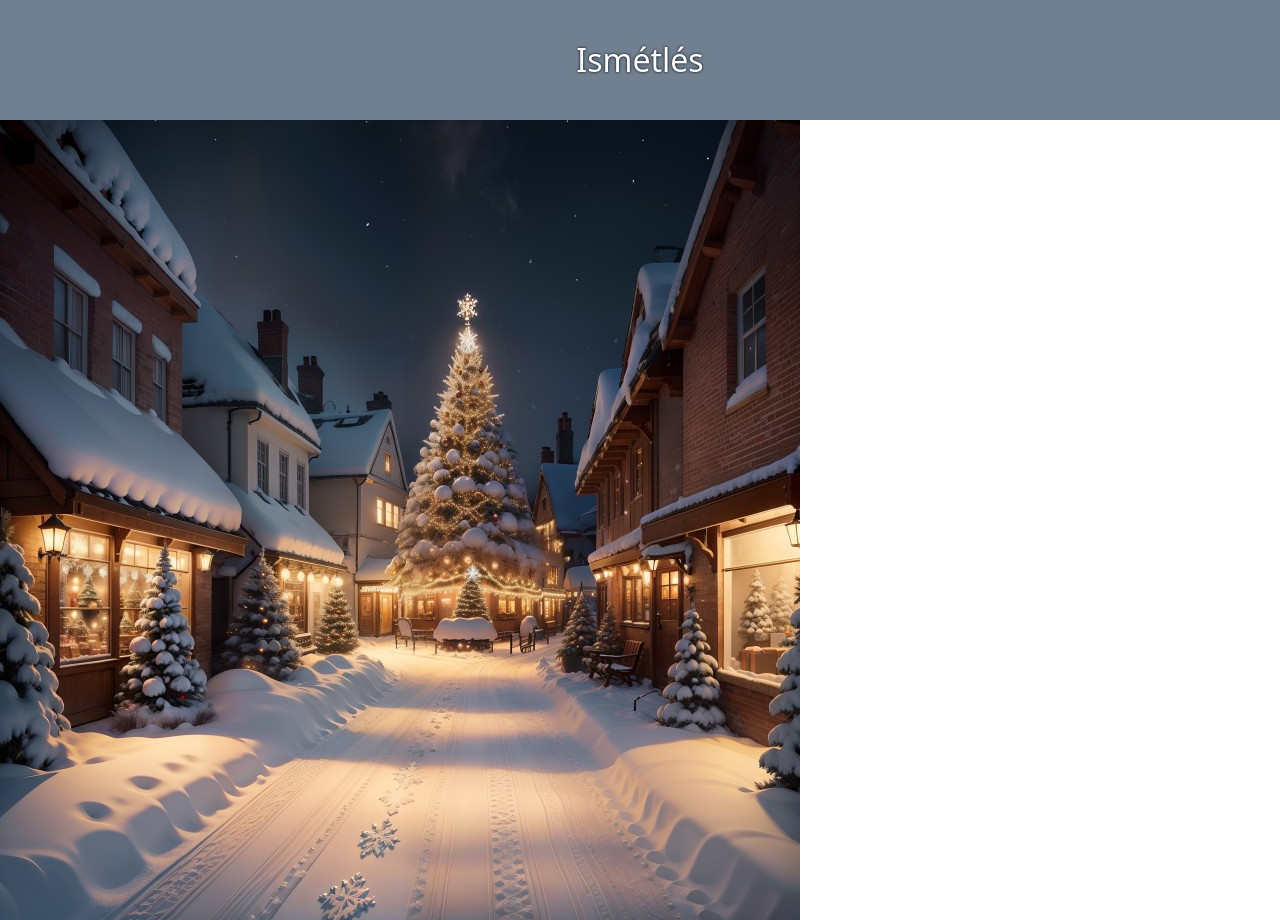
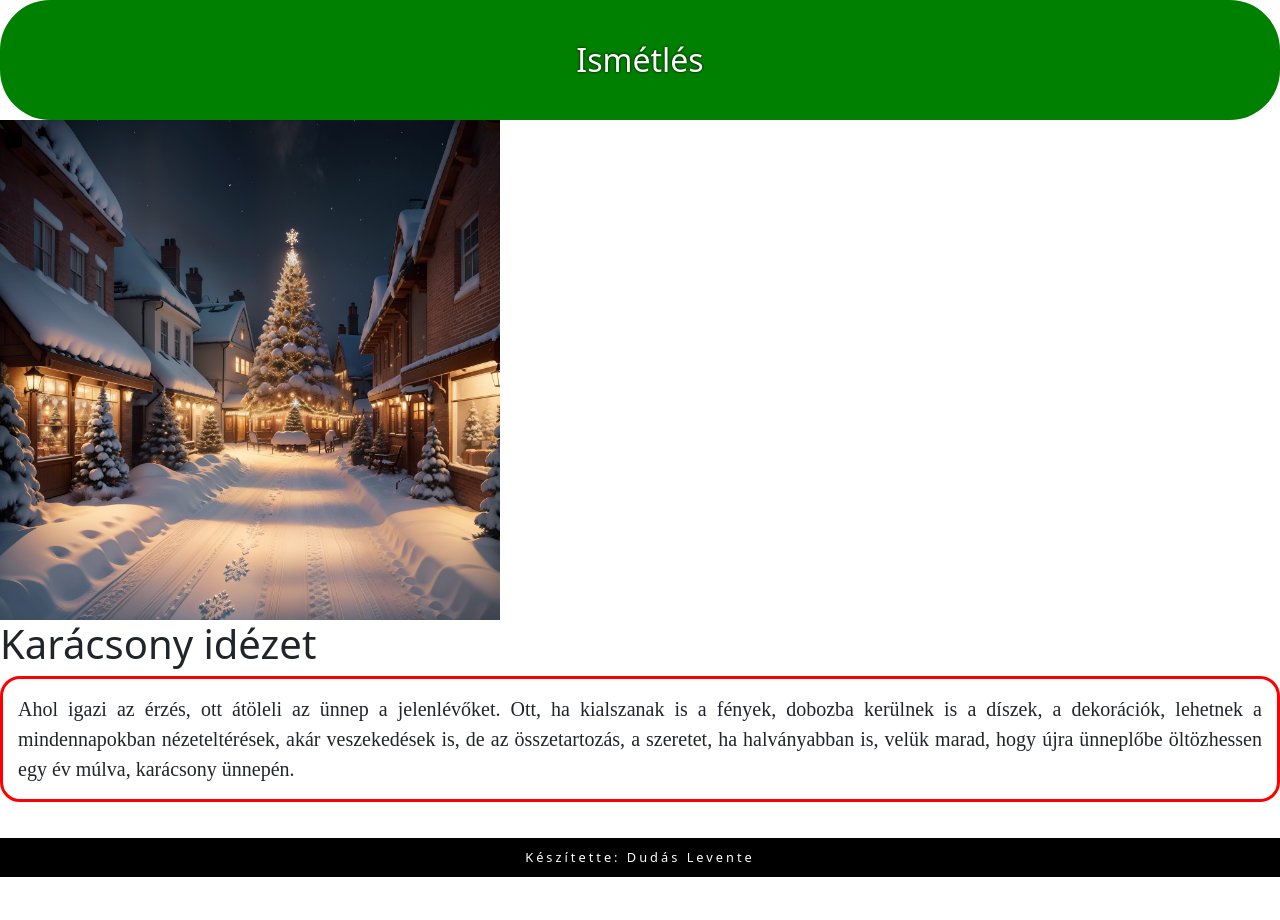
Before and after one commit to dudaslevente/IKT_ism, a plain HTML site: page index.html in a window 1280 px wide. Shown: the top 920 px of the page. After the commit the page ends 877 px from the top, so only its background shows below. Drawn offline with Linux system fonts and the light colour scheme.

Commit message:
Karácsonyi idézet és css formázás

```diff
--- a/index.html
+++ b/index.html
@@ -11,7 +11,8 @@
 <body>
     <header>Ismétlés</header>
     <img src="karacsony.png">
-    <nav></nav>
+    <h1>Karácsony idézet</h1>
+    <p>Ahol igazi az érzés, ott átöleli az ünnep a jelenlévőket. Ott, ha kialszanak is a fények, dobozba kerülnek is a díszek, a dekorációk, lehetnek a mindennapokban nézeteltérések, akár veszekedések is, de az összetartozás, a szeretet, ha halványabban is, velük marad, hogy újra ünneplőbe öltözhessen egy év múlva, karácsony ünnepén.</p>
     <main></main>
     <footer>Készítette: Dudás Levente</footer>
 </body>
--- a/style.css
+++ b/style.css
@@ -1,17 +1,18 @@
 body{
-    background-color: silver;
+    background-color: white;
     font-family: Verdana, Geneva, Tahoma, sans-serif;
     font-size: 14px;
 }
 
 header{
-    background-color: slategray;
+    background-color: green;
     line-height: 120px;
     min-height: 120px;
     color: white;
     text-shadow: 0 0 3px black;
     text-align: center;
     font-size: 200%;
+    border-radius: 50px;
 }
 
 footer{
@@ -27,8 +28,15 @@ main{
     padding: 10px;
 }
 
-.container{
-    background-color: white;
-    box-shadow: 0 0 10px gray;
-    padding: 10px;
+img{
+    height: 500px;
 }
+
+p{
+    text-align: justify;
+    font-family: 'Times New Roman', Times, serif;
+    font-size: 20px;
+    border: 3px solid red;
+    border-radius: 20px;
+    padding: 15px;
+}
```
